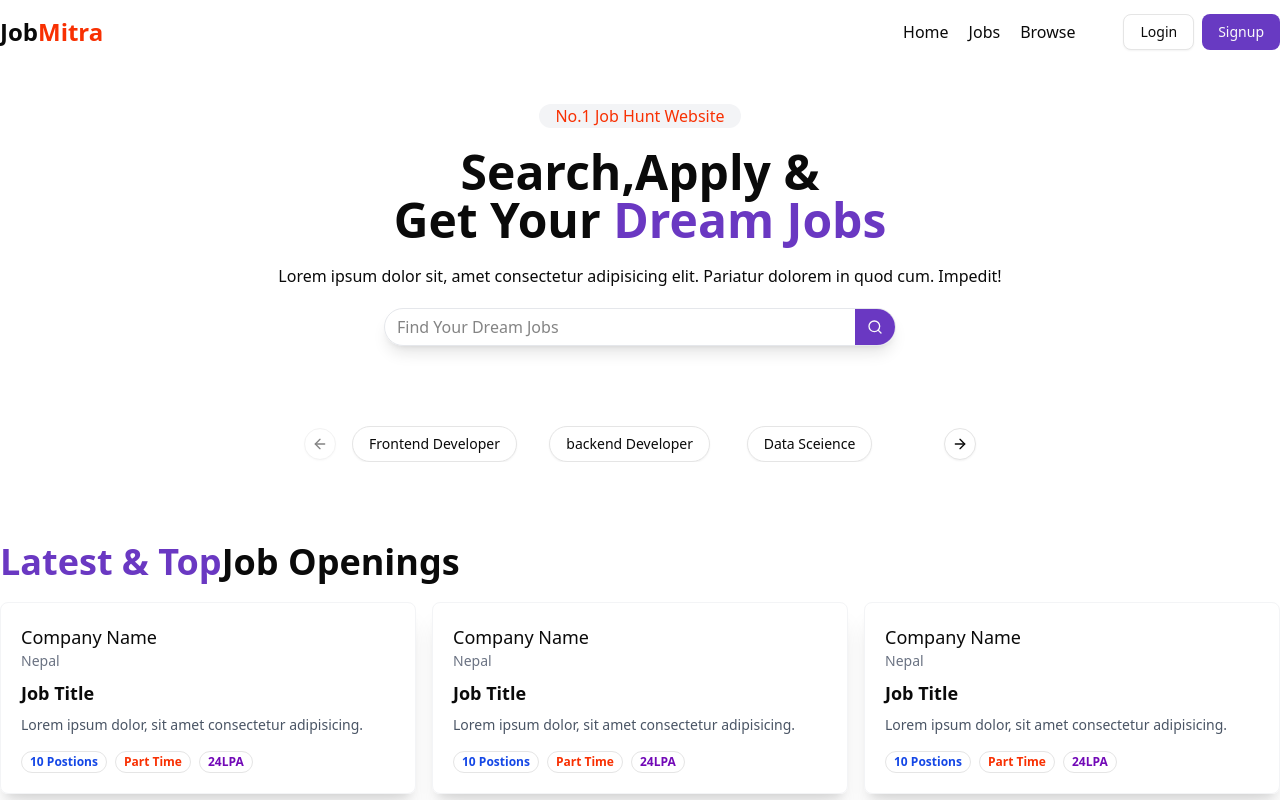
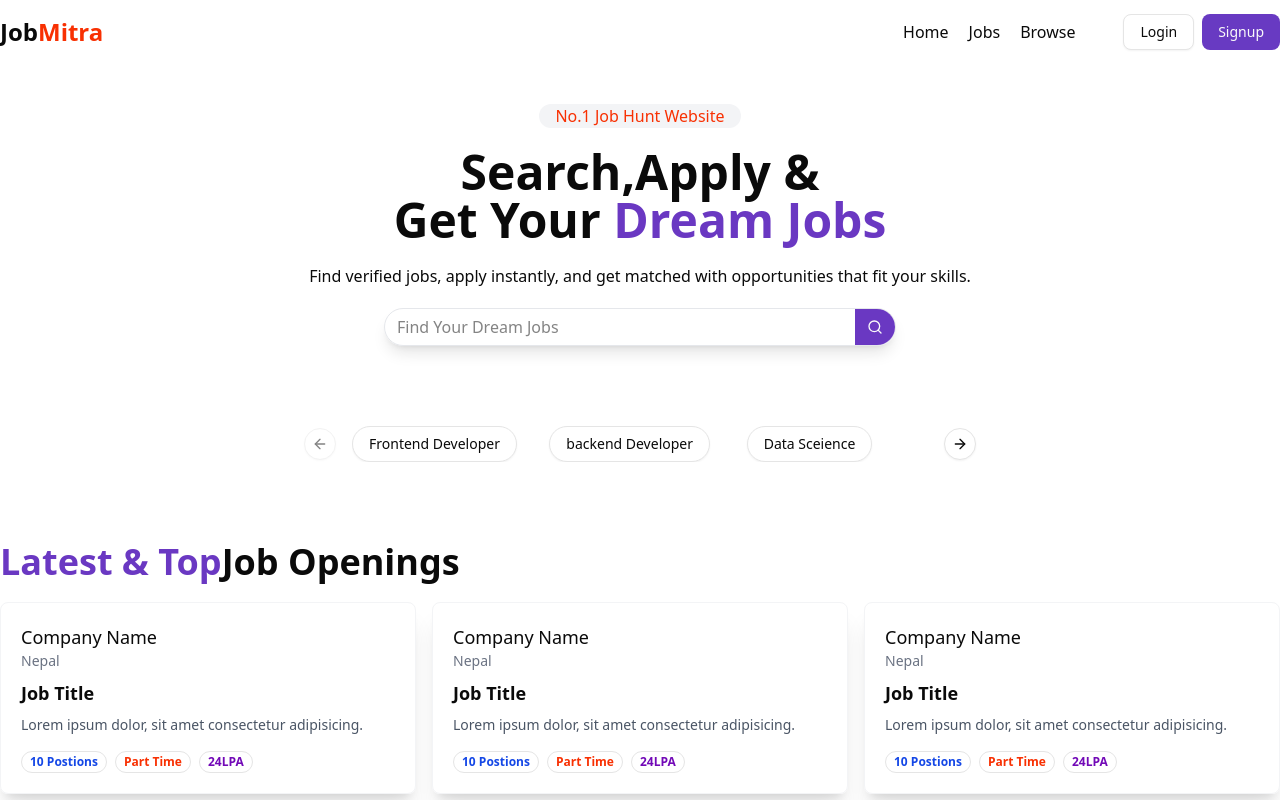
Before and after one commit to KrijanMainali/jobportal, a React app in the folder frontend/: page / in a window 1280 px wide. Shown: the top 800 px of the page. Built offline with nearby package versions, Linux system fonts and the light colour scheme; the HTML template or start-up script is replaced by a standard one.

Commit message:
changed hero section description

```diff
--- a/frontend/src/components/HeroSection.jsx
+++ b/frontend/src/components/HeroSection.jsx
@@ -8,7 +8,7 @@ const HeroSection = () => {
             <div className='flex flex-col gap-5 my-10'>
                 <span className='px-4 mx-auto rounded-full bg-gray-100 text-[#f83002] font-medium'>No.1 Job Hunt Website </span>
                 <h1 className='text-5xl font-bold'>Search,Apply & <br />Get Your <span className='text-[#6a38c2]'>Dream Jobs</span></h1>
-                <p>Lorem ipsum dolor sit, amet consectetur adipisicing elit. Pariatur dolorem in quod cum. Impedit!</p>
+                <p>Find verified jobs, apply instantly, and get matched with opportunities that fit your skills.</p>
                 <div className='flex w-[40%] shadow-lg border border-gray-200 pl-3 rounded-full items-center gap-4 m-auto '>
                     <input
                     type="text"
```
